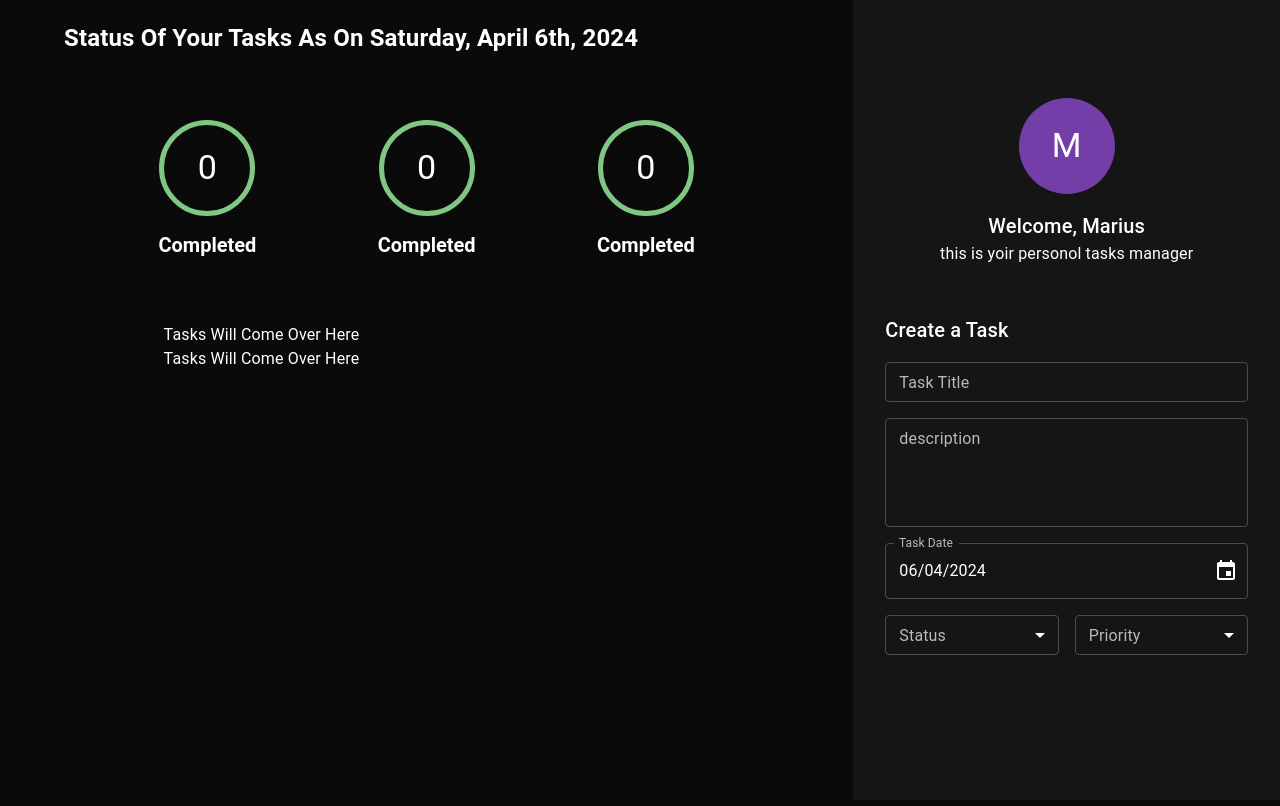
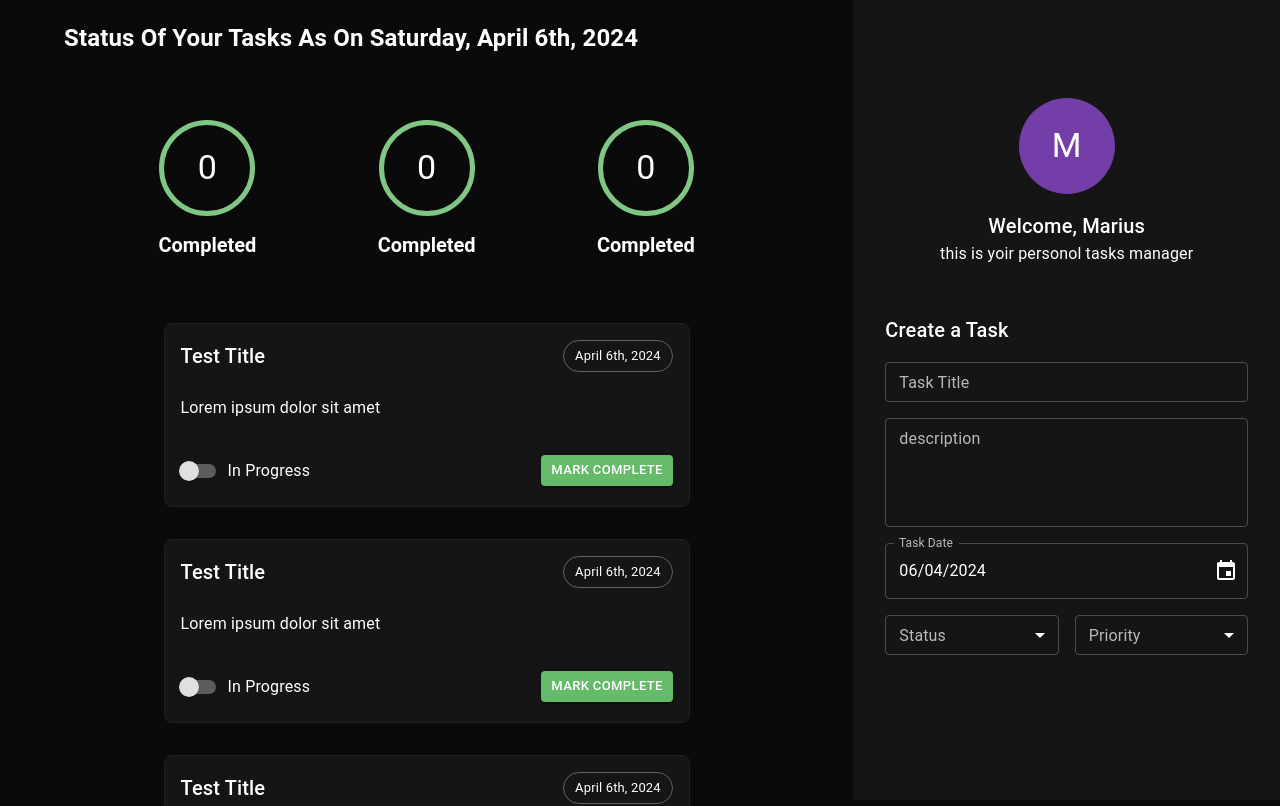
Before and after one commit to Marius-Elting/TodoList-Frontend, a React (Vite) app: page / in a window 1280 px wide. Shown: the top 806 px of the page. Built offline with nearby package versions, Linux system fonts and the light colour scheme.

Commit message:
Finished Frontend (without Backend connection, everything hardcoded)

```diff
--- /dev/null
+++ b/src/components/Task/Task.tsx
@@ -0,0 +1,49 @@
+import React, { FC, ReactElement } from "react";
+
+import { Box } from "@mui/material";
+import { ITask } from "./interfaces/ITask";
+import { Priority } from "../CreateTaskForm/enums/Priority";
+import { Status } from "../CreateTaskForm/enums/Status";
+import { TaskDescription } from "./_taskDescription";
+import { TaskFooter } from "./_taskFooter";
+import { TaskHeader } from "./_taskHeader";
+import { renderPriorityBorderColor } from "./helpers/RenderPriorityBorderColor";
+
+const Task: FC<ITask> = ({
+  title = "Test Title",
+  date = new Date(),
+  description = "Lorem ipsum dolor sit amet",
+  priority = Priority.normal,
+  status = Status.completed,
+  onStatusChange = (e) => console.log(e),
+  onClick = (e) => console.log(e),
+}): ReactElement => {
+  return (
+    <Box
+      display="flex"
+      width="100%"
+      justifyContent="flex-start"
+      flexDirection="column"
+      mb={4}
+      p={2}
+      sx={{
+        width: "100%",
+        backgroundColor: "background.paper",
+        borderRadius: "8px",
+        border: "1px solid",
+        borderColor: renderPriorityBorderColor(priority),
+      }}>
+      <TaskHeader
+        title={title}
+        date={date}
+      />
+      <TaskDescription description={description} />
+      <TaskFooter
+        onClick={onClick}
+        onStatusChange={onStatusChange}
+      />
+    </Box>
+  );
+};
+
+export default Task;
--- /dev/null
+++ b/src/components/Task/_taskDescription.tsx
@@ -0,0 +1,23 @@
+import { Box, Typography } from '@mui/material';
+import React, { FC, ReactElement } from 'react';
+
+import { ITaskDescription } from './interfaces/ITaskDescription';
+import PropTypes from 'prop-types';
+
+export const TaskDescription: FC<ITaskDescription> = (
+  props,
+): ReactElement => {
+  //  Destructure Props
+  const { description = 'Lorem ipsum dolor sit amet' } =
+    props;
+
+  return (
+    <Box>
+      <Typography>{description}</Typography>
+    </Box>
+  );
+};
+
+TaskDescription.propTypes = {
+  description: PropTypes.string,
+};
--- /dev/null
+++ b/src/components/Task/_taskFooter.tsx
@@ -0,0 +1,53 @@
+import {
+  Box,
+  Button,
+  FormControlLabel,
+  Switch,
+} from '@mui/material';
+import React, { FC, ReactElement } from 'react';
+
+import { ITaskFooter } from './interfaces/ITaskFooter';
+import PropTypes from 'prop-types';
+
+export const TaskFooter: FC<ITaskFooter> = (
+  props,
+): ReactElement => {
+  //  Destructure props
+  const {
+    onStatusChange = (e) => console.log(e),
+    onClick = (e) => console.log(e),
+  } = props;
+
+  return (
+    <Box
+      display="flex"
+      justifyContent="space-between"
+      alignItems="center"
+      mt={4}
+    >
+      <FormControlLabel
+        label="In Progress"
+        control={
+          <Switch
+            onChange={(e) => onStatusChange(e)}
+            color="warning"
+          />
+        }
+      />
+      <Button
+        variant="contained"
+        color="success"
+        size="small"
+        sx={{ color: '#ffffff' }}
+        onClick={(e) => onClick(e)}
+      >
+        Mark Complete
+      </Button>
+    </Box>
+  );
+};
+
+TaskFooter.propTypes = {
+  onStatusChange: PropTypes.func,
+  onClick: PropTypes.func,
+};
--- /dev/null
+++ b/src/components/Task/_taskHeader.tsx
@@ -0,0 +1,38 @@
+import { Box, Chip, Typography } from '@mui/material';
+import React, { FC, ReactElement } from 'react';
+
+import { ITaskHeader } from './interfaces/ITaskHeader';
+import PropTypes from 'prop-types';
+import { format } from 'date-fns';
+
+export const TaskHeader: FC<ITaskHeader> = (
+  props,
+): ReactElement => {
+  // Destructure props
+  const { title = 'Default Title', date = new Date() } =
+    props;
+
+  return (
+    <Box
+      display="flex"
+      width="100%"
+      justifyContent="space-between"
+      mb={3}
+    >
+      <Box>
+        <Typography variant="h6">{title}</Typography>
+      </Box>
+      <Box>
+        <Chip
+          variant="outlined"
+          label={format(date, 'PPP')}
+        />
+      </Box>
+    </Box>
+  );
+};
+
+TaskHeader.propTypes = {
+  title: PropTypes.string,
+  date: PropTypes.instanceOf(Date),
+};
--- /dev/null
+++ b/src/components/Task/helpers/RenderPriorityBorderColor.ts
@@ -0,0 +1,16 @@
+import { Priority } from '../../CreateTaskForm/enums/Priority';
+
+export const renderPriorityBorderColor = (
+  priority: string,
+): string => {
+  switch (priority) {
+    case Priority.normal:
+      return 'grey.900';
+    case Priority.low:
+      return 'info.light';
+    case Priority.high:
+      return 'error.light';
+    default:
+      return 'grey.900';
+  }
+};
--- /dev/null
+++ b/src/components/Task/interfaces/ITask.ts
@@ -0,0 +1,12 @@
+import { ITaskDescription } from './ITaskDescription';
+import { ITaskFooter } from './ITaskFooter';
+import { ITaskHeader } from './ITaskHeader';
+
+export interface ITask
+  extends ITaskHeader,
+    ITaskDescription,
+    ITaskFooter {
+  id?: string;
+  priority?: string;
+  status?: string;
+}
--- /dev/null
+++ b/src/components/Task/interfaces/ITaskDescription.ts
@@ -0,0 +1,3 @@
+export interface ITaskDescription {
+  description?: string;
+}
--- /dev/null
+++ b/src/components/Task/interfaces/ITaskFooter.ts
@@ -0,0 +1,12 @@
+import React from 'react';
+
+export interface ITaskFooter {
+  onStatusChange?: (
+    e: React.ChangeEvent<HTMLInputElement>,
+  ) => void;
+  onClick?: (
+    e:
+      | React.MouseEvent<HTMLButtonElement>
+      | React.MouseEvent<HTMLAnchorElement>,
+  ) => void;
+}
--- /dev/null
+++ b/src/components/Task/interfaces/ITaskHeader.ts
@@ -0,0 +1,4 @@
+export interface ITaskHeader {
+  title?: string;
+  date?: Date;
+}
--- a/src/components/TaskArea/TaskArea.tsx
+++ b/src/components/TaskArea/TaskArea.tsx
@@ -1,6 +1,7 @@
 import { Box, Grid } from "@mui/material";
 import React, { FC, ReactElement } from "react";
 
+import Task from "../Task/Task";
 import TaskCounter from "../TaskCounter/TaskCounter";
 import { format } from "date-fns";
 
@@ -38,12 +39,12 @@ const TaskArea: FC = (): ReactElement => {
           flexDirection="column"
           xs={10}
           md={8}>
-          <Box>Tasks Will Come Over Here</Box>
-          <Box>Tasks Will Come Over Here</Box>
+          <Task />
+          <Task />
+          <Task />
         </Grid>
       </Grid>
     </Grid>
   );
 };
-
 export default TaskArea;
```
